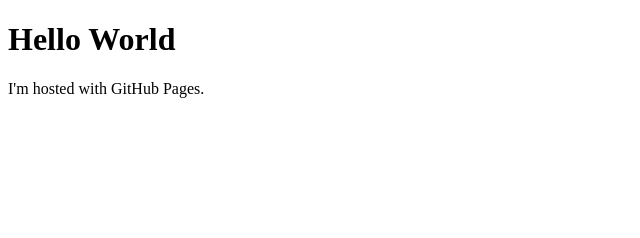
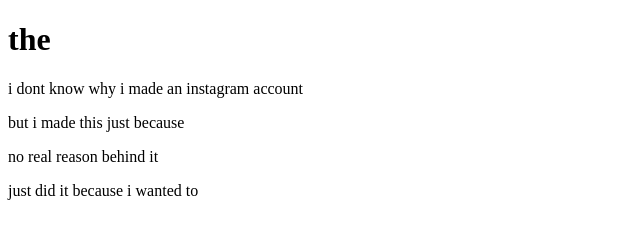
Before and after one commit to somethingswithstuff/somethingswithstuff.github.io, a plain HTML site: page index.html in a window 1280 px wide. Shown: the whole page, without its empty margins (0-640 px from the left). Drawn offline with Linux system fonts and the light colour scheme.

Commit message:
the thing

```diff
--- a/index.html
+++ b/index.html
@@ -1,7 +1,10 @@
 <!DOCTYPE html>
 <html>
 <body>
-<h1>Hello World</h1>
-<p>I'm hosted with GitHub Pages.</p>
+<h1>the</h1>
+<p>i dont know why i made an instagram account</p>
+<p>but i made this just because</p>
+<p>no real reason behind it</p>
+<p>just did it because i wanted to</p>
 </body>
 </html>
```
